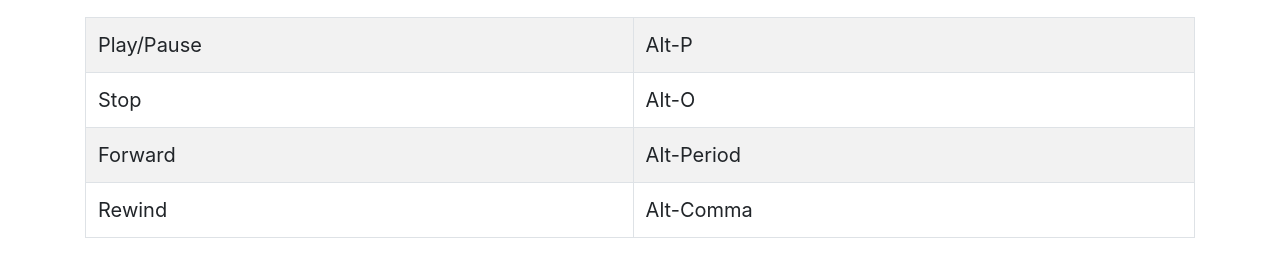
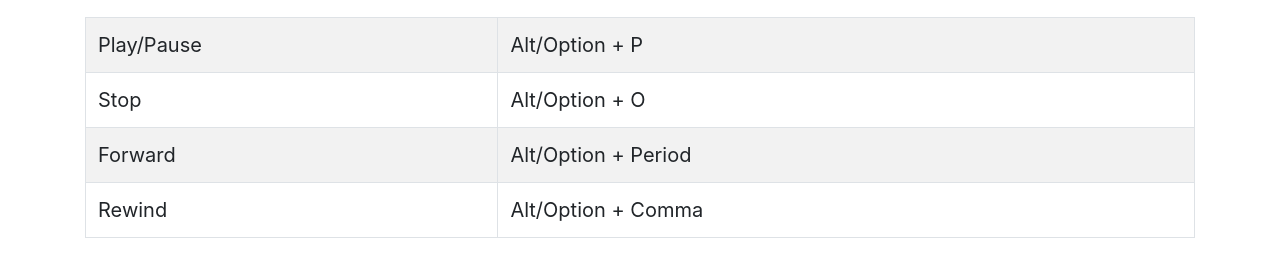
Before and after one commit to ken107/read-aloud, a browser extension: page shortcuts.html in a window 1280 px wide. Shown: the part 71-348 px from the top of the page. Drawn offline with Linux system fonts and the light colour scheme.

Commit message:
Added Mac's option key for shortcuts

```diff
--- a/shortcuts.html
+++ b/shortcuts.html
@@ -22,19 +22,19 @@
   <table class="table table-bordered table-striped">
     <tr>
       <td>Play/Pause</td>
-      <td>Alt-P</td>
+      <td>Alt/Option + P</td>
     </tr>
     <tr>
       <td>Stop</td>
-      <td>Alt-O</td>
+      <td>Alt/Option + O</td>
     </tr>
     <tr>
       <td>Forward</td>
-      <td>Alt-Period</td>
+      <td>Alt/Option + Period</td>
     </tr>
     <tr>
       <td>Rewind</td>
-      <td>Alt-Comma</td>
+      <td>Alt/Option + Comma</td>
     </tr>
   </table>
   </div>
```
